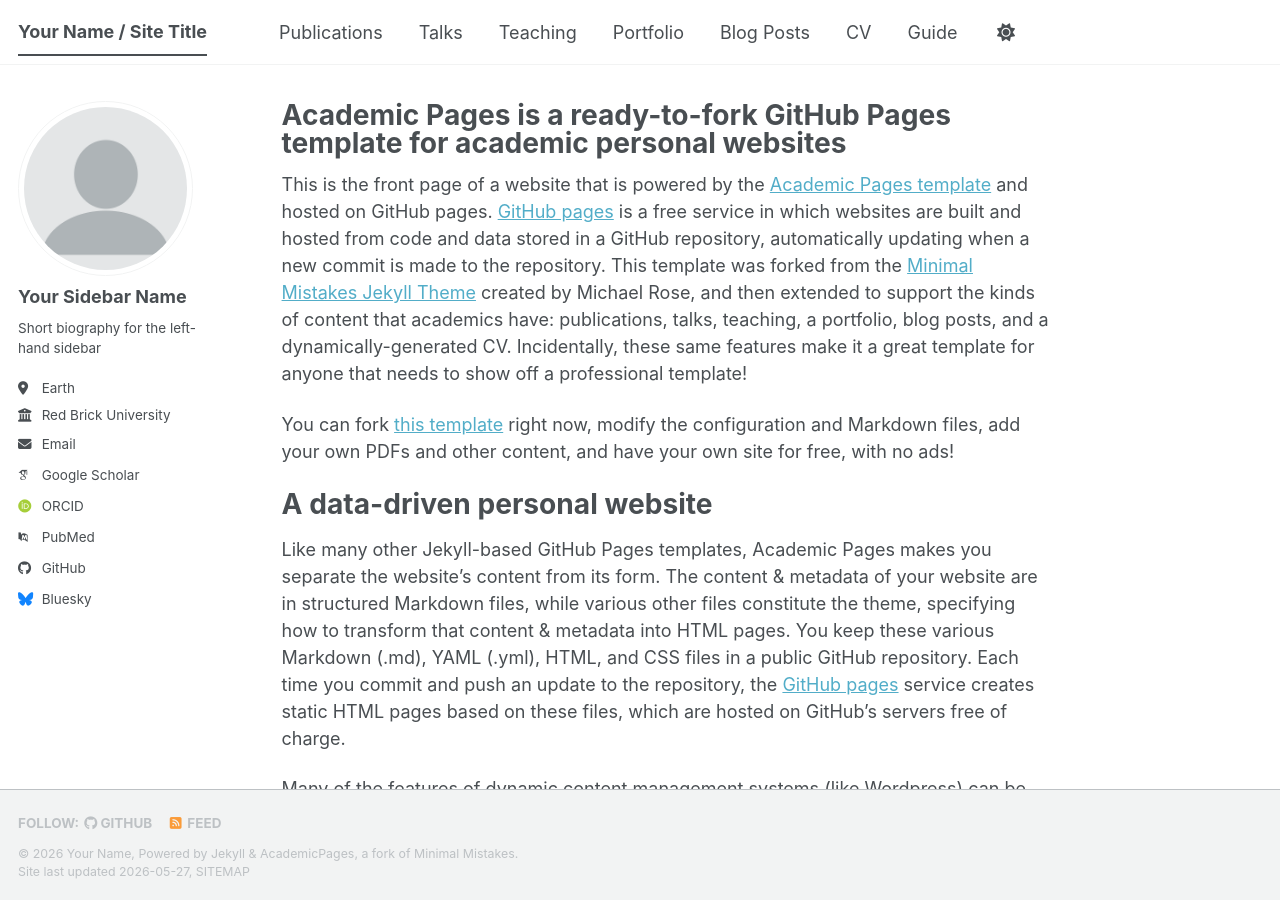
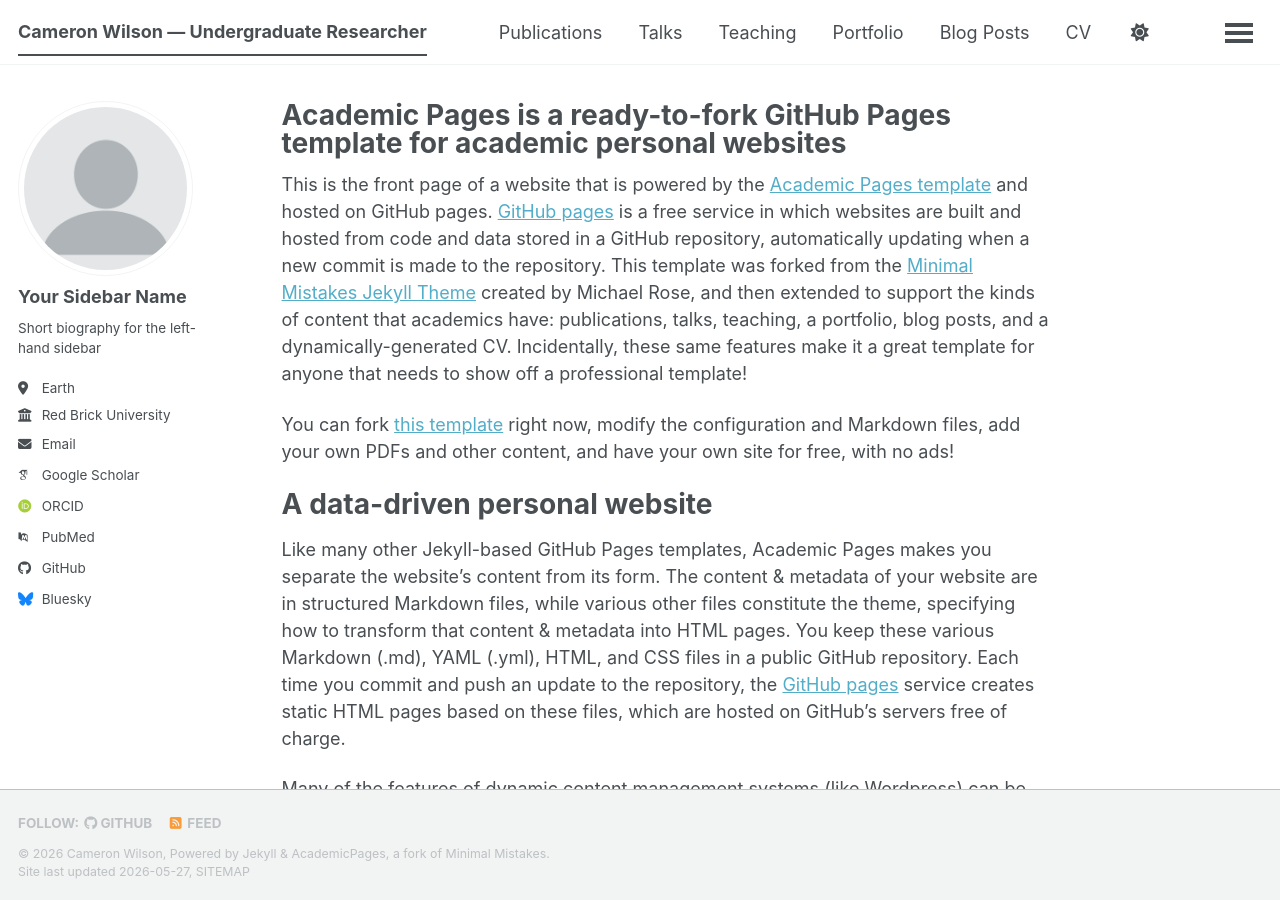
Before and after one commit to wilso6cc/wilso6cc.github.io, a Jekyll site: the page built from _pages/about.md, in a window 1280 px wide and 900 px high. Built offline with Jekyll 4.4.1, drawn with Linux system fonts in a browser that asks for light colours; some web fonts are replaced; a script bundle is joined from its source files by our own code; library files that are not in the unit come from our copies.

Commit message:
Update site title and author information

```diff
--- a/_config.yml
+++ b/_config.yml
@@ -9,9 +9,9 @@
 # Basic Site Settings
 locale                   : "en-US"
 site_theme               : "default" # The available themes options are "default", "air", "sunrise", "mint", "dirt" and "contrast"
-title                    : "Your Name / Site Title"
+title                    : "Cameron Wilson — Undergraduate Researcher"
 title_separator          : "-"
-name                     : &name "Your Name"
+name                     : &name "Cameron Wilson"
 description              : &description "Your Name's academic portfolio"   # Update this with a general description of your site, this is the default if not overridden by a page
 url                      : https://academicpages.github.io # The base hostname & protocol for your site e.g. "https://[your GitHub username].github.io",
                                                            # or if you already have some other page hosted on Github then use "https://[your GitHub username].github.io/[Your Repo Name]"
```
